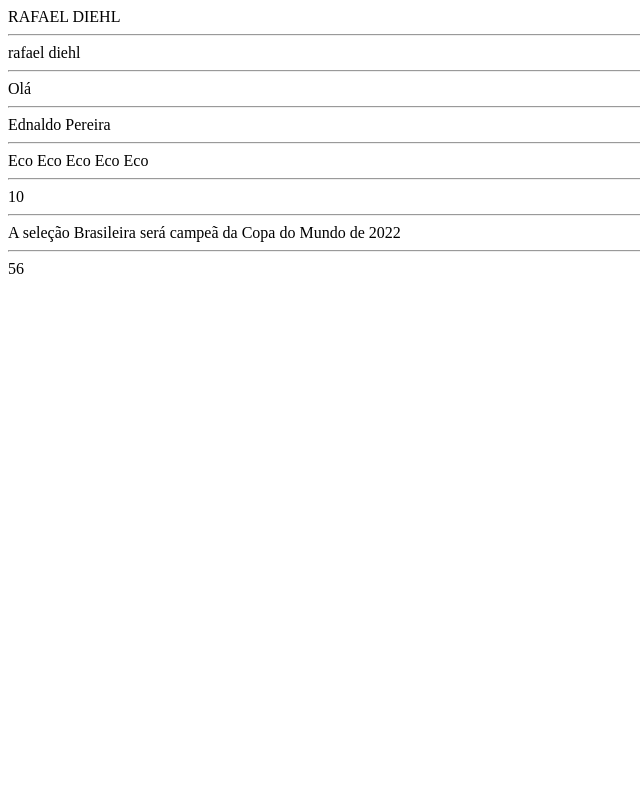
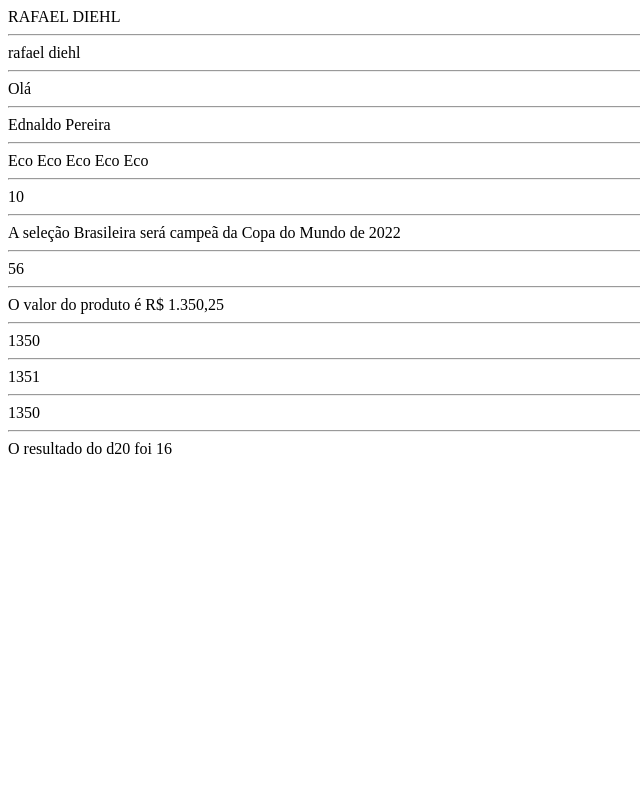
Before and after one commit to TaffarelXavier/estudos-php, a PHP site: page /18-funcoes_para_strings.php in a window 1280 px wide. Shown: the whole page, without its empty margins (0-640 px from the left). Run offline with PHP 8.4, Linux system fonts and the light colour scheme.

Commit message:
Aula 26 - Funçoes para Strings #3

```diff
--- a/php-basico/18-funcoes_para_strings.php
+++ b/php-basico/18-funcoes_para_strings.php
@@ -38,3 +38,26 @@
   echo "<hr />";
 
   echo strpos($texto, "2022");
+
+  echo "<hr />";
+
+  $db = 1350.25;
+  $preço = number_format($db, 2, ",", ".");
+  echo "O valor do produto é R$ $preço";
+
+  echo "<hr />";
+
+  echo round($db);
+
+  echo "<hr />";
+
+  echo ceil($db);
+
+  echo "<hr />";
+
+  echo floor($db);
+
+  echo "<hr />";
+
+  $d20 = rand(1, 20);
+  echo "O resultado do d20 foi $d20";
```
